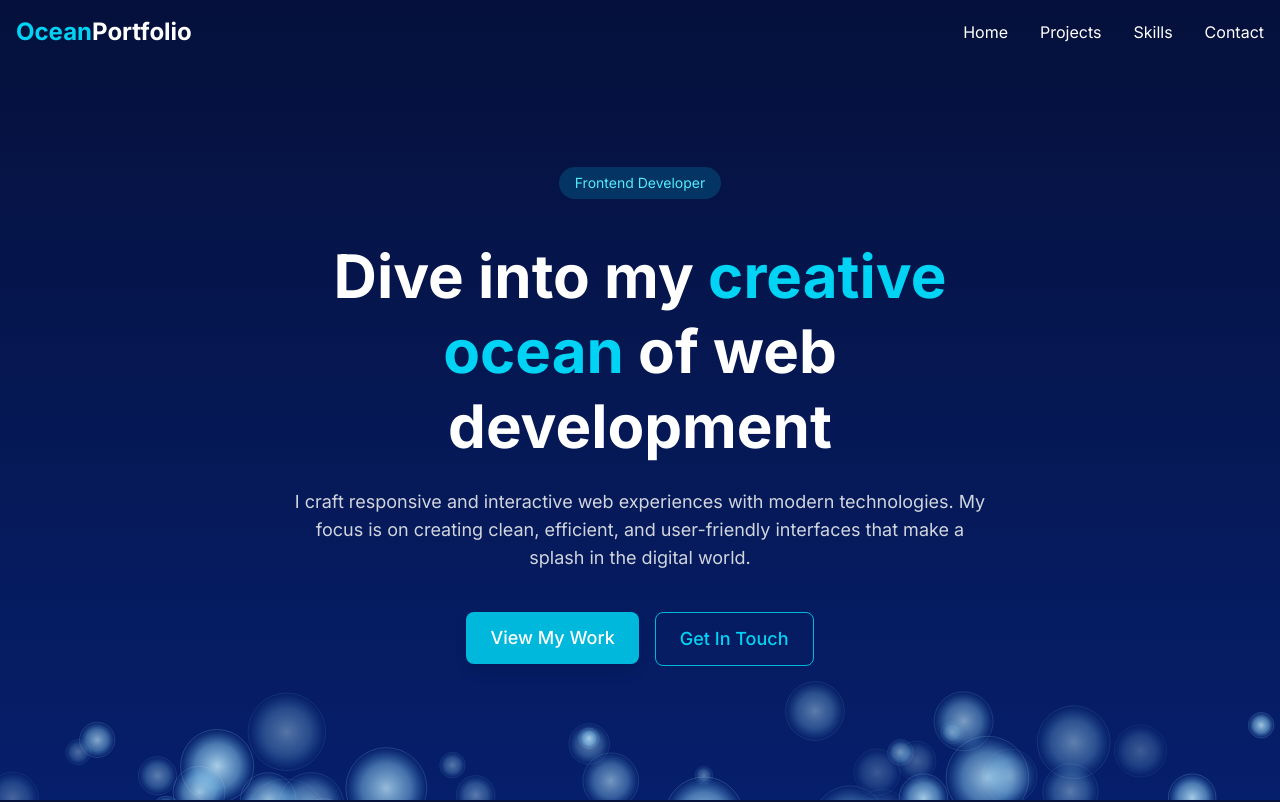
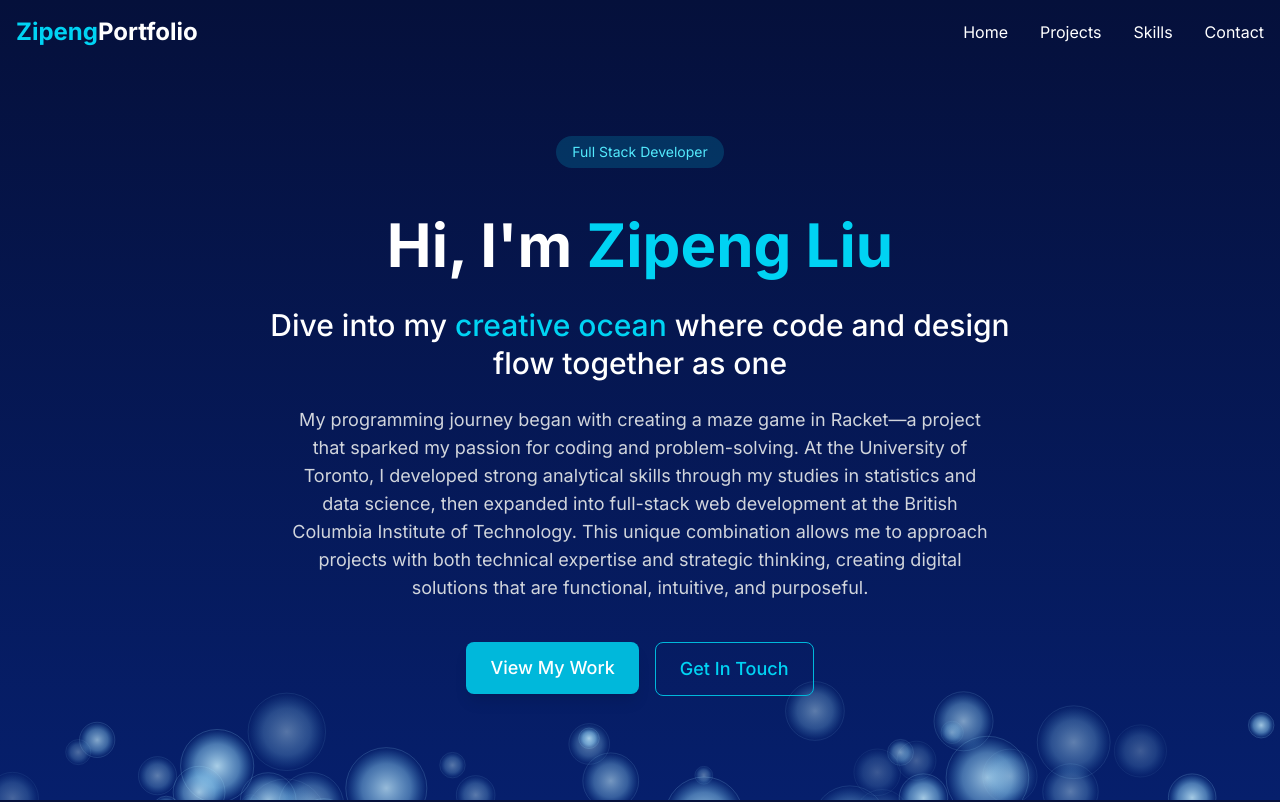
Before and after one commit to zipeng-liu/portfolio, a React (Vite) app: page / in a window 1280 px wide. Shown: the top 802 px of the page. Built offline with nearby package versions, Linux system fonts and the light colour scheme.

Commit message:
update intro

```diff
--- a/src/components/homeSections/IntroSection.jsx
+++ b/src/components/homeSections/IntroSection.jsx
@@ -39,7 +39,7 @@ const IntroSection = () => {
         >
           <motion.div variants={itemVariants} className="mb-6">
             <span className="bg-cyan-500/20 text-cyan-300 px-4 py-1.5 rounded-full text-sm inline-block mb-4">
-              Frontend Developer
+              Full Stack Developer
             </span>
           </motion.div>
 
@@ -47,17 +47,29 @@ const IntroSection = () => {
             variants={itemVariants}
             className="text-4xl md:text-6xl font-bold text-white leading-tight mb-6"
           >
+            Hi, I'm <span className="text-cyan-400">Zipeng Liu</span>
+          </motion.h1>
+
+          <motion.h2
+            variants={itemVariants}
+            className="text-2xl md:text-3xl font-medium text-white leading-tight mb-6"
+          >
             Dive into my <span className="text-cyan-400">creative ocean</span>{" "}
-            of web development
-          </motion.h1>
+            where code and design flow together as one
+          </motion.h2>
 
           <motion.p
             variants={itemVariants}
             className="text-lg text-gray-300 mb-10 md:px-8"
           >
-            I craft responsive and interactive web experiences with modern
-            technologies. My focus is on creating clean, efficient, and
-            user-friendly interfaces that make a splash in the digital world.
+            My programming journey began with creating a maze game in Racket—a
+            project that sparked my passion for coding and problem-solving. At
+            the University of Toronto, I developed strong analytical skills
+            through my studies in statistics and data science, then expanded
+            into full-stack web development at the British Columbia Institute of
+            Technology. This unique combination allows me to approach projects
+            with both technical expertise and strategic thinking, creating
+            digital solutions that are functional, intuitive, and purposeful.
           </motion.p>
 
           <motion.div
--- a/src/components/layout/Navbar.jsx
+++ b/src/components/layout/Navbar.jsx
@@ -54,7 +54,7 @@ const Navbar = () => {
       <div className="container mx-auto px-4 py-4 flex justify-between items-center">
         {/* Logo/Name */}
         <Link to="/" className="text-white text-xl md:text-2xl font-bold">
-          <span className="text-cyan-400">Ocean</span>Portfolio
+          <span className="text-cyan-400">Zipeng</span>Portfolio
         </Link>
 
         {/* Desktop Navigation */}
```
